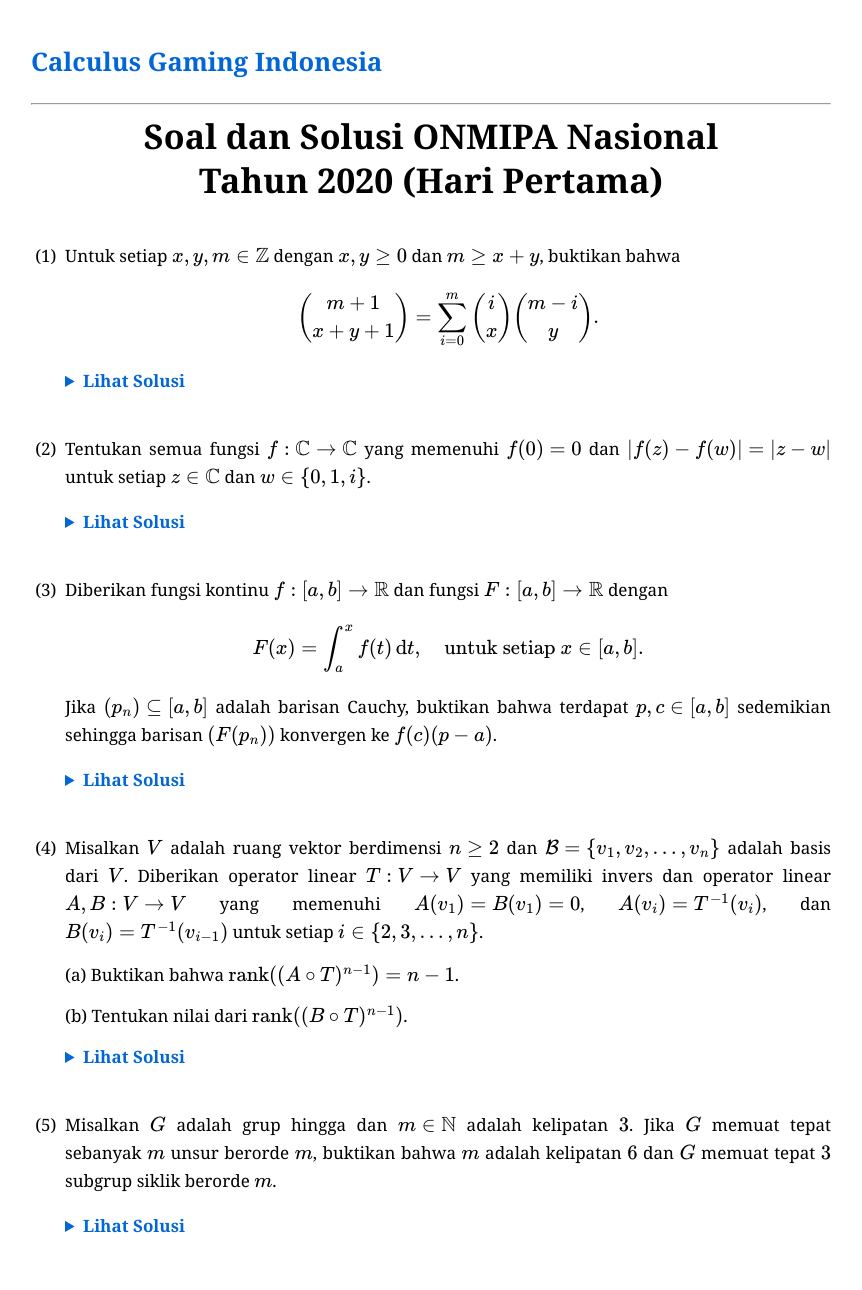
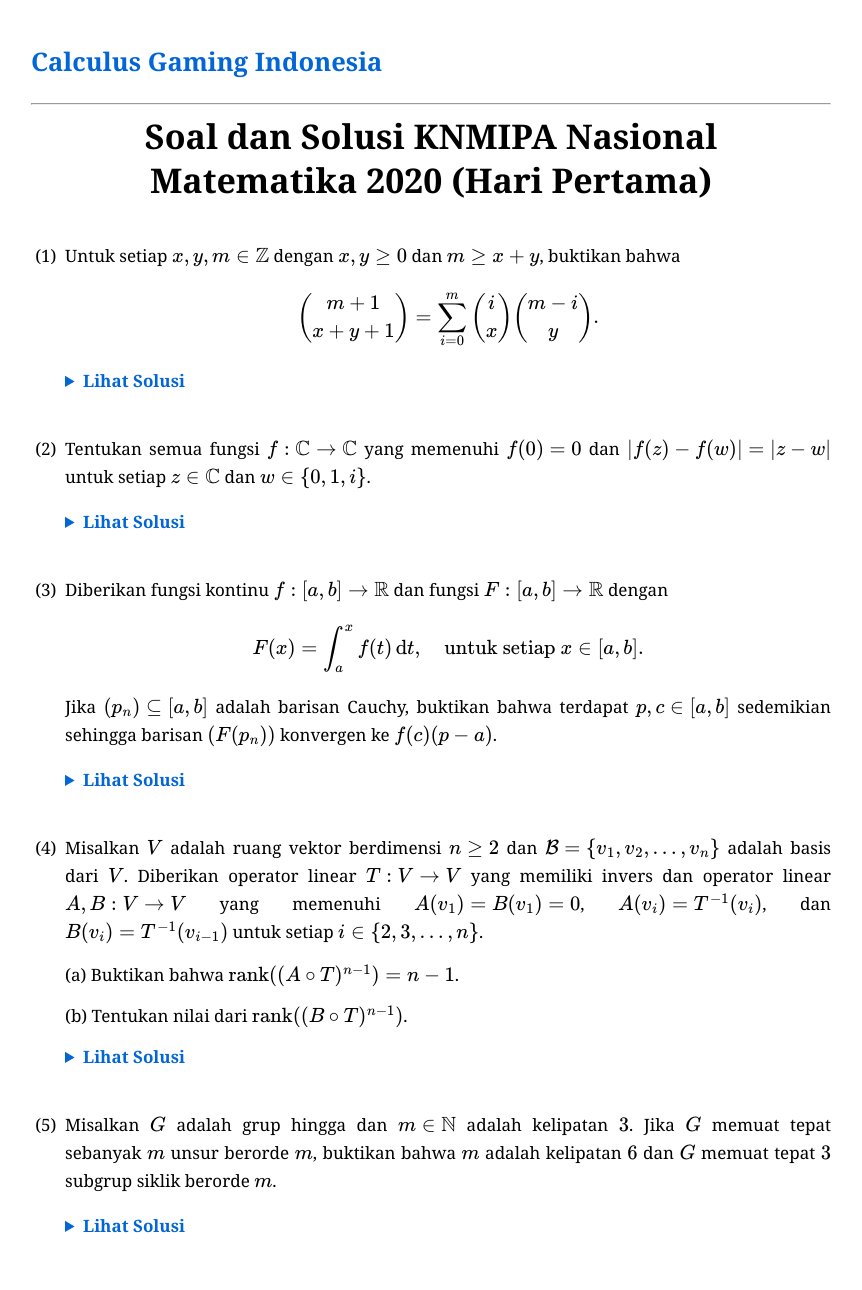
Before and after one commit to calculusgamingindonesia/calculusgamingindonesia.github.io, a Jekyll site: the page built from _posts/2026-06-29-knmipa-nas-mat-20-1.md, in a window 1280 px wide. Shown: the whole page, without its empty margins (209-1071 px from the left). Built offline with Jekyll 4.4.1, drawn with Linux system fonts in a browser that asks for light colours; some web fonts are replaced.

Commit message:
Update and rename 2026-06-29-knmipa-nas-20-1.md to 2026-06-29-knmipa-nas-mat-20-1.md

```diff
--- a/_posts/2026-06-29-knmipa-nas-20-1.md
+++ b/_posts/2026-06-29-knmipa-nas-mat-20-1.md
@@ -1,6 +1,6 @@
 ---
 layout: default
-title: "Soal dan Solusi ONMIPA Nasional Tahun 2020 (Hari Pertama)"
+title: "Soal dan Solusi KNMIPA Nasional Matematika 2020 (Hari Pertama)"
 date: 2026-06-29
 category: soaldansolusi
 urutan: 9
@@ -8,8 +8,8 @@ urutan: 9
 
 <div style="text-align: center; margin-bottom: 40px;">
     <h1 style="margin: 0; line-height: 1.3;">
-        Soal dan Solusi ONMIPA Nasional <br>
-        Tahun 2020 (Hari Pertama)
+        Soal dan Solusi KNMIPA Nasional <br>
+        Matematika 2020 (Hari Pertama)
     </h1>
 </div>
 
```
